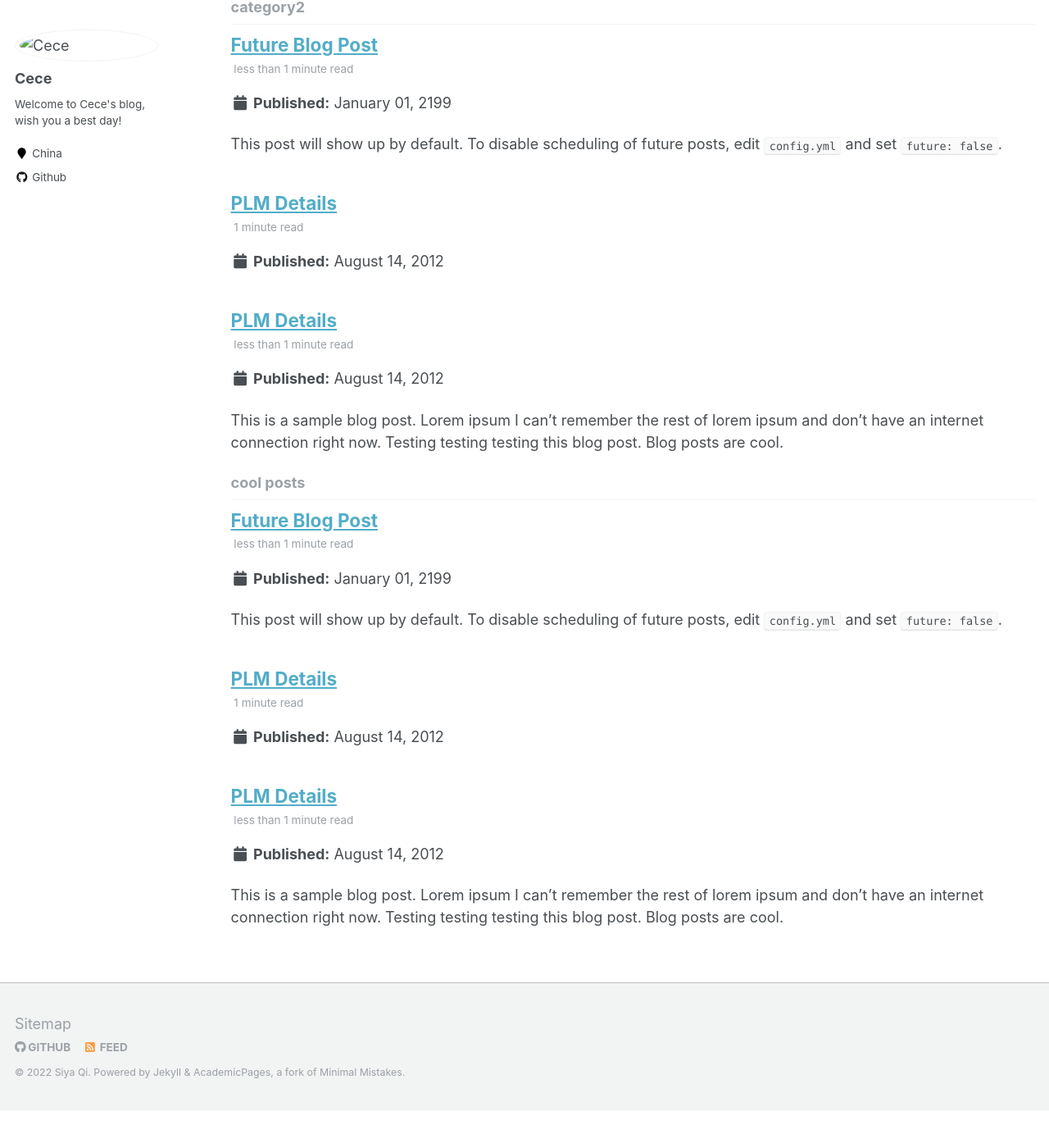
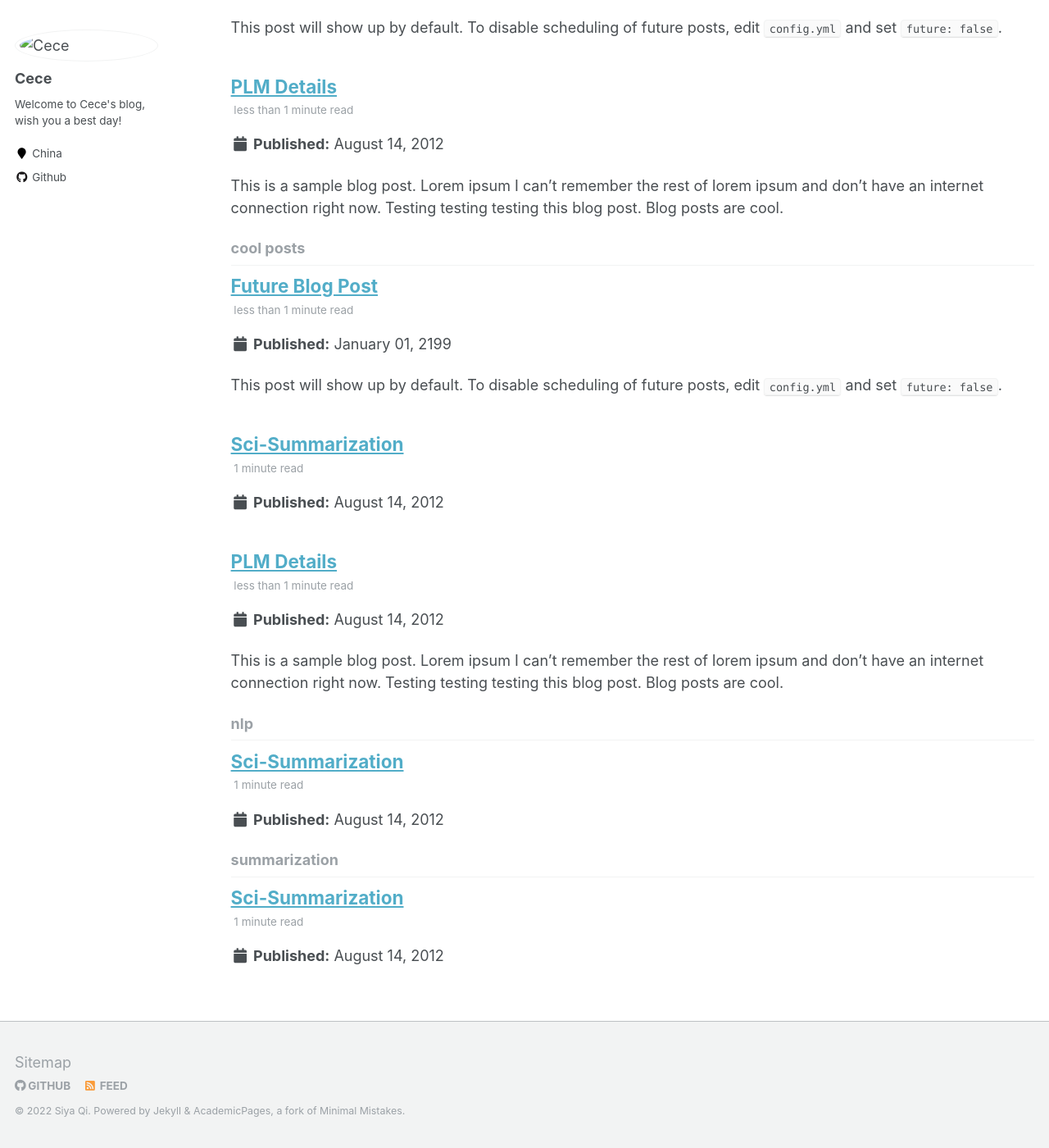
Before and after one commit to cece00/cece00.github.io, a Jekyll site: the page built from _pages/tag-archive.html, in a window 1280 px wide and 1400 px high, scrolled down 753 px. Shown: the whole window at 82% size. Built offline with Jekyll 4.4.1, drawn with Linux system fonts in a browser that asks for light colours; before the commit the page ends 2107 px from its top, so only the background shows below that; some of the changed text lies outside the part shown.

Commit message:
post20220322

```diff
--- a/_posts/2022-02-14-Sci-Summarization.md
+++ b/_posts/2022-02-14-Sci-Summarization.md
@@ -1,11 +1,11 @@
 ---
-title: 'PLM Details'
+title: 'Sci-Summarization'
 date: 2012-08-14
-permalink: /posts/2021/08/PLM Details/
+permalink: /posts/2022/02/Sci-Summarization/
 tags:
   - cool posts
-  - category1
-  - category2
+  - summarization
+  - nlp
 ---
 
 <!-- This is a sample blog post. Lorem ipsum I can't remember the rest of lorem ipsum and don't have an internet connection right now. Testing testing testing this blog post. Blog posts are cool. -->
```
